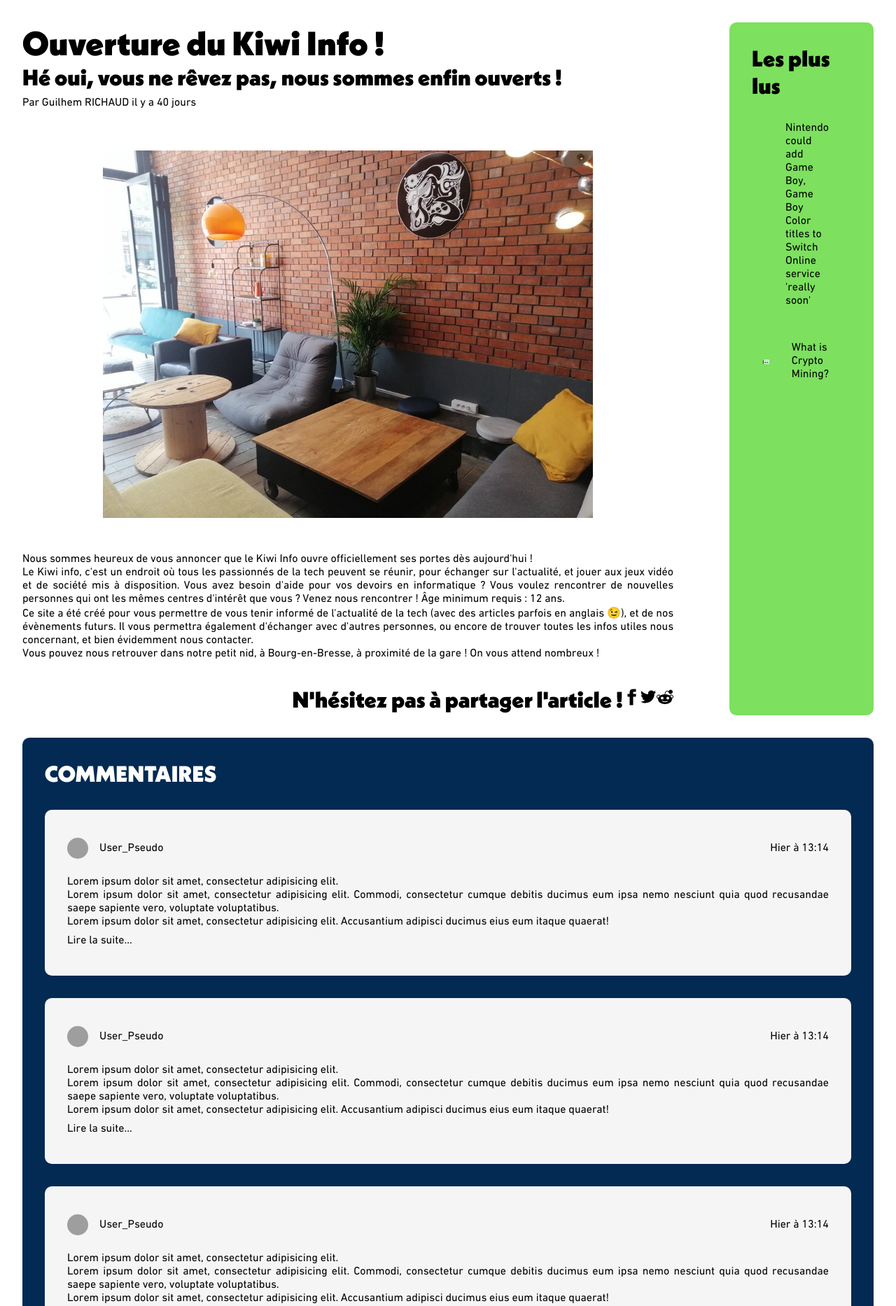
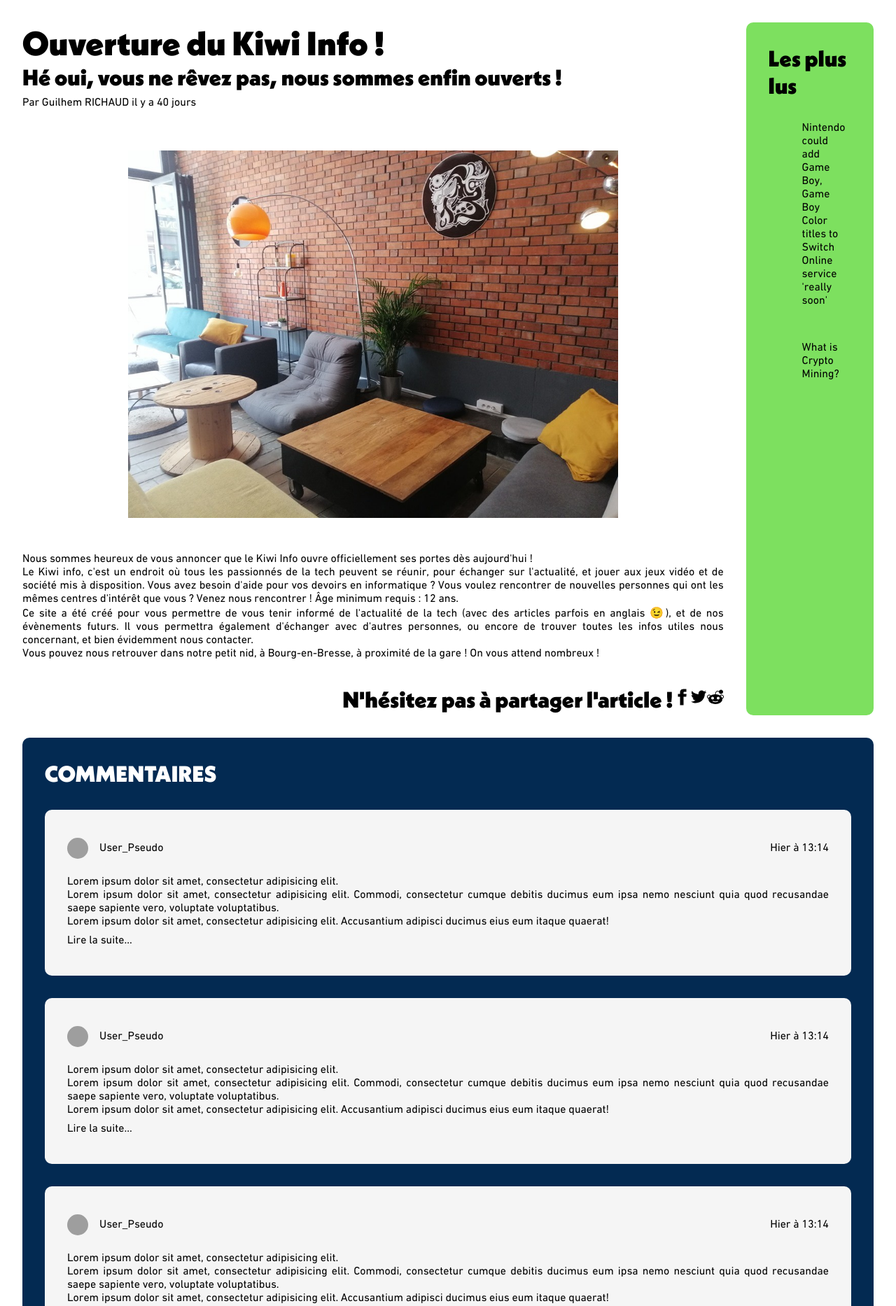
Before and after one commit to guiphaniel/kiwi-info, a PHP site: page /articles/ouverture-kiwi-info.html in a window 1280 px wide. Shown: the part 124-1990 px from the top of the page at 70% size. Run offline with PHP 8.4, Linux system fonts and the light colour scheme; grey boxes are pictures that could not be loaded.

Commit message:
fix aside size

```diff
--- a/css/style.css
+++ b/css/style.css
@@ -796,7 +796,7 @@ header #checkNav:checked ~ul .icon {
     }
 
     #aside-group article {
-        padding-right: 5em;
+        padding-right: 2em;
     }
 
     #aside-group article .intro-pic {
@@ -805,7 +805,8 @@ header #checkNav:checked ~ul .icon {
     }
 
     aside {
-        width: 20em;
+        min-width: 15%;
+        max-width: 15%;
         margin-top: 0;
     }
 
```
